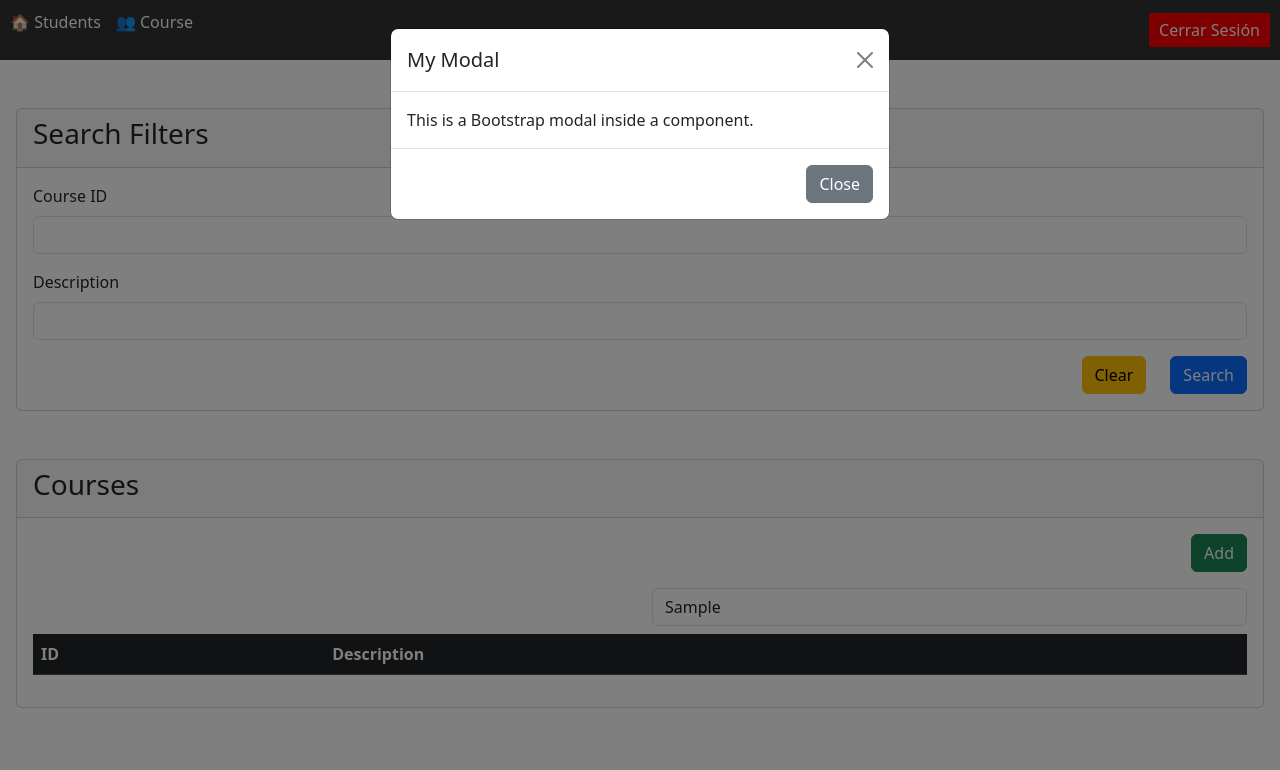
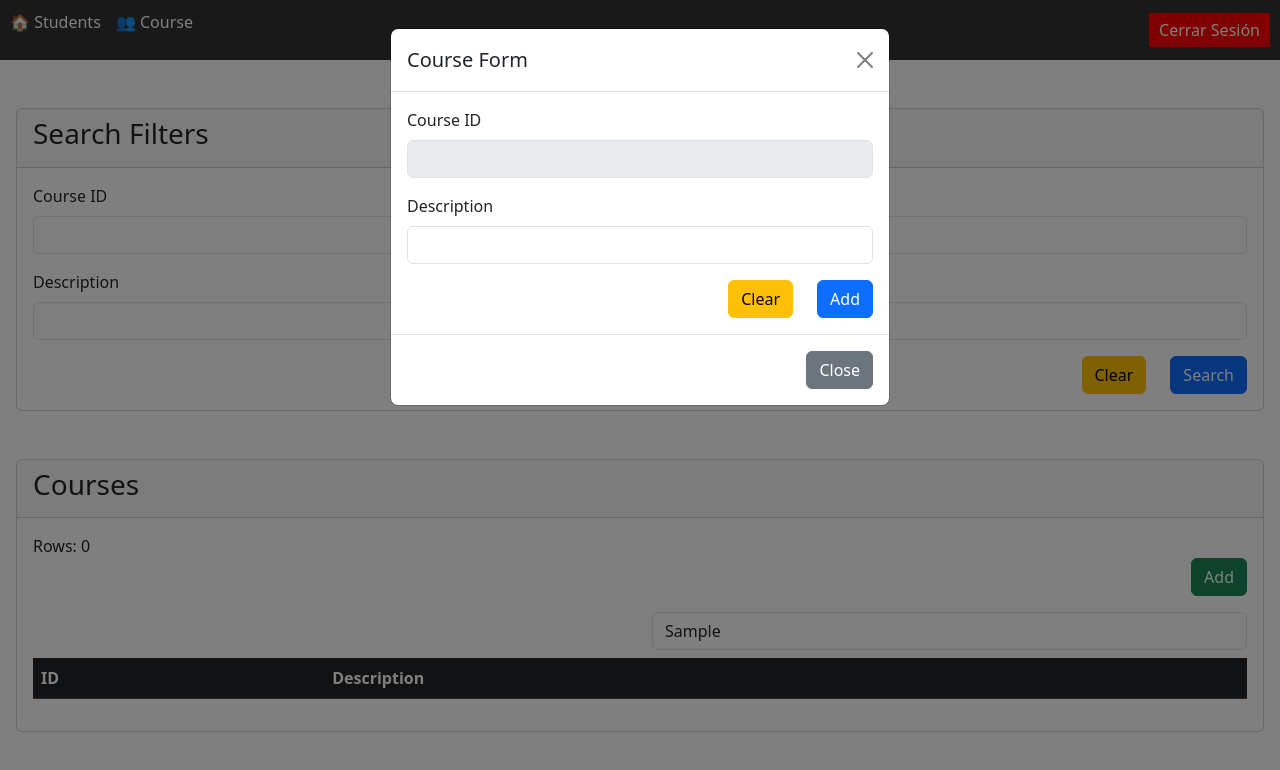
Before and after one commit to watter08/students, an Angular app: page /course in a window 1280 px wide. Both pictures are taken after typing "Sample" into the empty fields and a click on the button "Add". Shown: the top 770 px of the page. Built offline with nearby package versions, Linux system fonts and the light colour scheme.

Commit message:
form modal compponent agregando correctamente

```diff
--- a/src/app/components/modals/course-form-modal/course-form-modal.component.html
+++ b/src/app/components/modals/course-form-modal/course-form-modal.component.html
@@ -2,11 +2,27 @@
     <div class="modal-dialog">
       <div class="modal-content">
         <div class="modal-header">
-          <h5 class="modal-title">My Modal</h5>
+          <h5 class="modal-title">Course Form</h5>
           <button type="button" class="btn-close" (click)="closeModal()" aria-label="Close"></button>
         </div>
         <div class="modal-body">
-          This is a Bootstrap modal inside a component.
+            <form [formGroup]="courseForm" (ngSubmit)="addCourse()">
+                <div class="mb-3">
+                  <label for="exampleInputEmail1" class="form-label">Course ID</label>
+                  <input type="number" class="form-control" id="exampleInputEmail1" aria-describedby="emailHelp" formControlName="courseId" />
+                </div>
+                <div class="mb-3">
+                  <label for="exampleInputPassword1" class="form-label">Description</label>
+                  <input type="text" class="form-control" id="exampleInputPassword1" formControlName="description" />
+                  <small class="text-danger" *ngIf="courseForm.controls['description'].invalid && courseForm.controls['description'].touched">
+                    <span *ngIf="courseForm.controls['description'].errors?.['minlength']">Description must be at less 6 Characters</span>
+                </small>
+                </div>
+                <div class="text-end">
+                    <button type="button"  class="btn btn-warning me-4" (click)="cleanInputs()">Clear</button>
+                    <button type="submit" class="btn btn-primary">Add</button>
+                </div>
+              </form>
         </div>
         <div class="modal-footer">
           <button type="button" class="btn btn-secondary" (click)="closeModal()">Close</button>
--- a/src/app/components/modals/course-form-modal/course-form-modal.component.ts
+++ b/src/app/components/modals/course-form-modal/course-form-modal.component.ts
@@ -1,27 +1,65 @@
 import { CommonModule } from '@angular/common';
-import { Component, ElementRef, ViewChild, AfterViewInit } from '@angular/core';
+import { FormBuilder, ReactiveFormsModule, Validators } from '@angular/forms';
+import { Component, ElementRef, ViewChild, AfterViewInit, Input, Output, EventEmitter, inject } from '@angular/core';
 import { Modal } from 'bootstrap';
 
 @Component({
   selector: 'app-course-form-modal',
   standalone: true,
-  imports: [CommonModule],
+  imports: [CommonModule, ReactiveFormsModule],
   templateUrl: './course-form-modal.component.html',
   styleUrl: './course-form-modal.component.scss'
 })
 export class CourseFormModalComponent implements AfterViewInit {
   @ViewChild('modalElement') modalRef!: ElementRef;
   private modalInstance!: Modal;
+  private fb = inject(FormBuilder);
+
+  @Input() courseData: { courseId?: string, description?: string } | null = null;
+  @Output() onSubmit = new EventEmitter<{ courseId?: string, description: string }>();
+
+  courseForm = this.fb.nonNullable.group({
+    courseId: [{ value: '', disabled: true }],
+    description: ['', [Validators.required, Validators.minLength(6)]]
+  });
 
   ngAfterViewInit() {
     this.modalInstance = new Modal(this.modalRef.nativeElement);
   }
 
   openModal() {
+    this.modalRef.nativeElement.setAttribute('aria-hidden', 'false');
+    this.setFormData();
     this.modalInstance.show();
   }
 
   closeModal() {
+    this.modalRef.nativeElement.setAttribute('aria-hidden', 'true');
     this.modalInstance.hide();
   }
+
+  setFormData() {
+    if (this.courseData) {
+      this.courseForm.patchValue({
+        courseId: this.courseData.courseId || '',
+        description: this.courseData.description || ''
+      });
+    } else {
+      this.cleanInputs();
+    }
+  }
+
+  cleanInputs() {
+    this.courseForm.reset({
+      courseId: '',
+      description: ''
+    });
+  }
+
+  addCourse() {
+    if (this.courseForm.valid) {
+      this.onSubmit.emit(this.courseForm.getRawValue());
+      this.closeModal();
+    }
+  }
 }
--- a/src/app/pages/course/course.component.html
+++ b/src/app/pages/course/course.component.html
@@ -32,7 +32,13 @@
         </div>
     </div>
     <div class="row">
-        <div class="col-md-12"><app-course-form-modal #modal></app-course-form-modal></div>
+        <div class="col-md-12">
+            <app-course-form-modal
+            #modal
+            [courseData]="selectedCourse"
+            (onSubmit)="handleCourseSave($event)">
+            </app-course-form-modal>
+        </div>
     </div>
     <div class="row pt-5">
         <div class="col-md-12">
@@ -42,6 +48,7 @@
                         <h3 class="card-header-title">Courses</h3>
                     </div>
                     <div class="card-body">
+                        <div class="text-start"><span>Rows: {{ data.length }}</span></div>
                         <div class="text-end">
                             <button type="button" class="btn btn-success" (click)="openModal()">
                                 Add
--- a/src/app/pages/course/course.component.ts
+++ b/src/app/pages/course/course.component.ts
@@ -21,6 +21,7 @@ export class CourseComponent {
 
   headers: string[] = ['ID', 'Description'];
   data: any[] = [];
+  selectedCourse = null;
 
   courseForm = this.fb.nonNullable.group({
     courseId: [''],
@@ -51,4 +52,19 @@ export class CourseComponent {
       });
     }
   }
+
+  handleCourseSave(course: { courseId?: string, description: string }) {
+    if (course.courseId) {
+      this.service.putUpdateCourse(Number(course.courseId), course.description).subscribe((ressponse) => {
+        this.data = ressponse;
+      });
+    } else {
+      this.service.postAddCourse(course.description).subscribe((response) => {
+        if(this.data.length > 0){
+          this.data = response;
+        }
+      });
+    }
+  }
+
 }
--- a/src/app/services/courses/course.service.ts
+++ b/src/app/services/courses/course.service.ts
@@ -2,29 +2,30 @@ import { HttpClient } from '@angular/common/http';
 import { Injectable } from '@angular/core';
 import { Observable, of } from 'rxjs';
 
-const courses = [
-  { ID: 1, Description: "Introduction to Web Development" },
-  { ID: 2, Description: "Advanced JavaScript and ES6" },
-  { ID: 3, Description: "Mastering React and Redux" },
-  { ID: 4, Description: "Full-Stack Development with Node.js" },
-  { ID: 5, Description: "Database Design and SQL Fundamentals" },
-  { ID: 6, Description: "UI/UX Design Principles" },
-  { ID: 7, Description: "Cybersecurity and Ethical Hacking" },
-  { ID: 8, Description: "Cloud Computing with AWS and Azure" },
-  { ID: 9, Description: "Machine Learning and AI Basics" },
-  { ID: 10, Description: "Mobile App Development with Flutter" }
-];
+
 
 @Injectable({
   providedIn: 'root'
 })
 export class CourseService {
   private baseUrl = 'https://api.example.com/data';
+  private courses = [
+    { ID: 1, Description: "Introduction to Web Development" },
+    { ID: 2, Description: "Advanced JavaScript and ES6" },
+    { ID: 3, Description: "Mastering React and Redux" },
+    { ID: 4, Description: "Full-Stack Development with Node.js" },
+    { ID: 5, Description: "Database Design and SQL Fundamentals" },
+    { ID: 6, Description: "UI/UX Design Principles" },
+    { ID: 7, Description: "Cybersecurity and Ethical Hacking" },
+    { ID: 8, Description: "Cloud Computing with AWS and Azure" },
+    { ID: 9, Description: "Machine Learning and AI Basics" },
+    { ID: 10, Description: "Mobile App Development with Flutter" }
+  ];
   constructor(private http: HttpClient) { }
 
   getCourse(courseId: number, description: string): Observable<any[]> {
     let filtered: any = [];
-    filtered = courses.filter((course) => {
+    filtered = this.courses.filter((course) => {
       const isCourseIdMatch = isNaN(courseId) || courseId === 0 ? true : course.ID === courseId;
       const isDescriptionMatch = description === '' ? true : String(course.Description).toLocaleLowerCase().includes(
         String(description).toLocaleLowerCase());
@@ -32,4 +33,22 @@ export class CourseService {
     });
     return of(filtered);
   }
+
+  putUpdateCourse(courseId: number, description: string): Observable<any[]> {
+    const newData = this.courses.map((course) => ({
+      ID: courseId === course.ID ? course.ID : courseId,
+      Description: courseId === course.ID ? course.Description : description
+    }));
+
+    this.courses = [...newData];
+    return of(this.courses);
+  }
+
+  postAddCourse(description: string): Observable<any[]> {
+    const newData = [...this.courses];
+    newData.push({ID:  this.courses.length + 1 , Description: description});
+    this.courses = [...newData];
+    return of(this.courses);
+  }
+
 }
```
